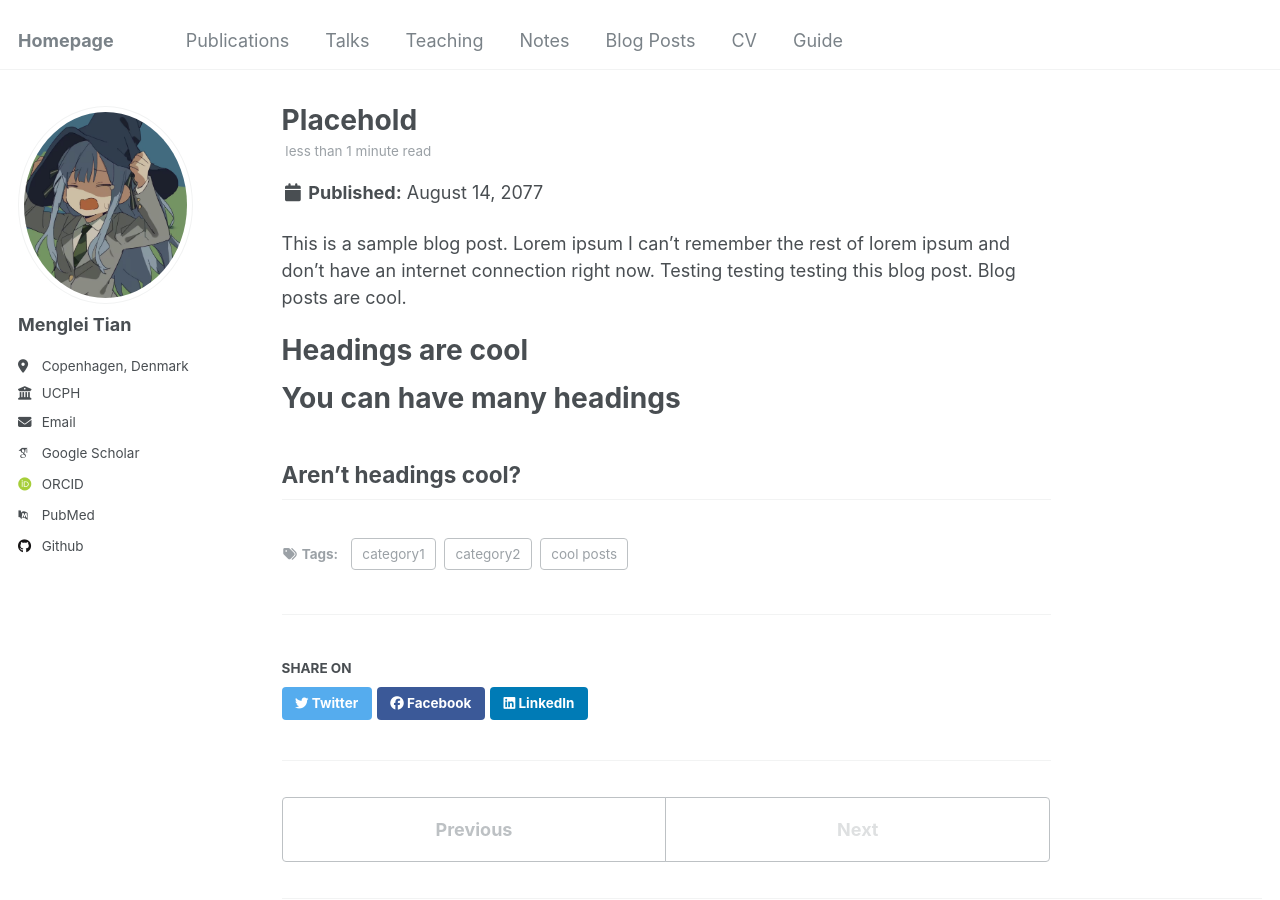
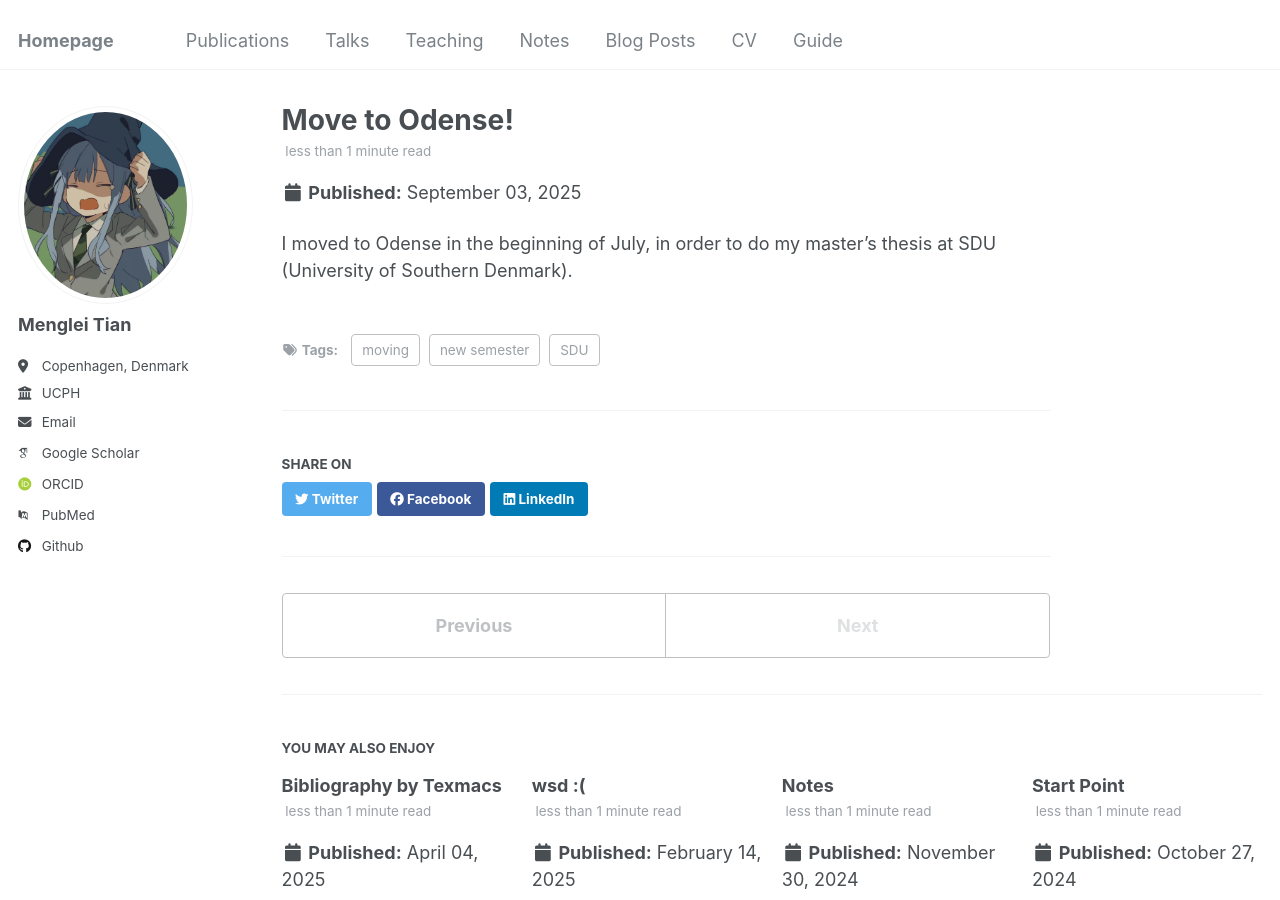
Before and after one commit to Corvus-coronoides/Menglei-Tian.github.io, a Jekyll site: the page built from _posts/2015-08-14-blog-post-4.md, in a window 1280 px wide and 900 px high. Built offline with Jekyll 4.4.1, drawn with Linux system fonts in a browser that asks for light colours; some web fonts are replaced.

Commit message:
Update 2015-08-14-blog-post-4.md

```diff
--- a/_posts/2015-08-14-blog-post-4.md
+++ b/_posts/2015-08-14-blog-post-4.md
@@ -1,20 +1,11 @@
 ---
-title: 'Placehold'
-date: 2077-08-14
+title: 'Move to Odense!'
+date: 2025-09-03
 permalink: /posts/2015/08/blog-post-4/
 tags:
-  - cool posts
-  - category1
-  - category2
+  - new semester
+  - moving
+  - SDU
 ---
 
-This is a sample blog post. Lorem ipsum I can't remember the rest of lorem ipsum and don't have an internet connection right now. Testing testing testing this blog post. Blog posts are cool.
-
-Headings are cool
-======
-
-You can have many headings
-======
-
-Aren't headings cool?
-------
+I moved to Odense in the beginning of July, in order to do my master's thesis at SDU (University of Southern Denmark).
```
